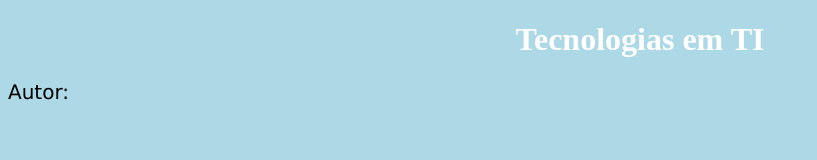
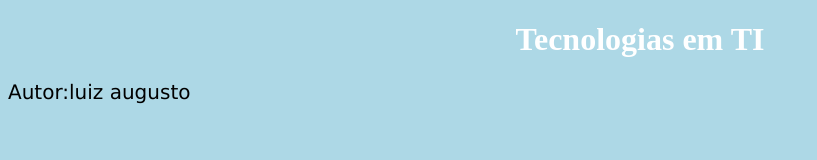
Before and after one commit to lurdev/TecnologiasTI, a plain HTML site: page Index.html in a window 1280 px wide. Shown: the whole page, without its empty margins (0-817 px from the left). Drawn offline with Linux system fonts and the light colour scheme.

Commit message:
Update Index.html
Autor adicionado

```diff
--- a/Index.html
+++ b/Index.html
@@ -20,7 +20,7 @@
 	<body>
 
 		<h1>Tecnologias em TI</h1>
-		<p>Autor:</p>
+		<p>Autor:luiz augusto</p>
 
 	</body>
 </html>
```
